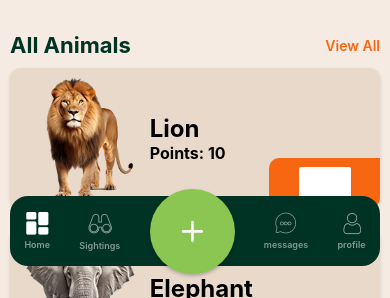
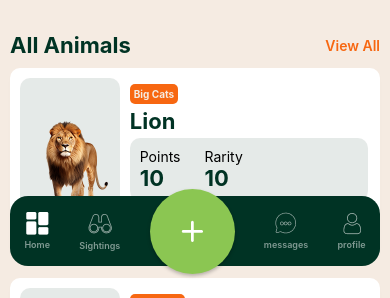
Before and after one commit to ChrisJoshRoberts/bushbingo-2.0, a React Native app: screen / in a window 390 px wide. Shown: the part 546-844 px from the top of the page. Built offline with nearby package versions, Linux system fonts and the light colour scheme.

Commit message:
designing the animal card

```diff
--- a/components/CardButton.tsx
+++ b/components/CardButton.tsx
@@ -21,12 +21,12 @@ const styles = StyleSheet.create({
     position: 'absolute',
     bottom: 0,
     right: 0,
-    width: '30%',
-    height: 50,
+    width: '25%',
+    height: 40,
     justifyContent: 'center',
     alignItems: 'center',
     borderTopLeftRadius: 10,
     borderBottomRightRadius: 10,
-    backgroundColor: '#F76711',
+    backgroundColor: '#003324',
   }
 })
--- a/components/cards/AnimalCard.tsx
+++ b/components/cards/AnimalCard.tsx
@@ -4,16 +4,27 @@ import { AnimalCardProps } from "../../types/types"
 
 const cardWidth = Dimensions.get('window').width * 0.95
 
-const AnimalCard = ({title, points, image}: AnimalCardProps) => {
+const AnimalCard = ({title, points, image, category}: AnimalCardProps) => {
   return (
     <View style={styles.animalCardContainer}>
       <Image
         source={image}
         style={styles.animalImage}
+        resizeMode="contain"
       />
-      <View>
+      <View style={styles.cardContentContainer}>
+        <Text style={styles.animalCategory}>{category}</Text>
         <Text style={styles.animalTitle}>{title}</Text>
-        <Text style={styles.animalPoints} >Points: {points}</Text>
+        <View style={styles.pointsContainer}>
+          <View style={styles.innerCardDetialContainer}>
+            <Text>Points</Text>
+            <Text style={styles.animalPoints}>{points}</Text>
+          </View>
+          <View>
+            <Text>Rarity</Text>
+            <Text style={styles.animalPoints}>{points}</Text>
+          </View>
+        </View>
       </View>
       <CardButton title="View" />
     </View>
@@ -25,33 +36,62 @@ export default AnimalCard
 const styles = StyleSheet.create({
   animalCardContainer: {
     flexDirection: 'row',
-    alignItems: 'center',
     marginVertical: 10,
     width: cardWidth,
-    backgroundColor: '#E8D9CB',
+    backgroundColor: '#fff',
     borderRadius: 10,
     flexShrink: 0,
     minHeight: 100,
-    height: 140,
+    height: 190,
     shadowColor: "#000",
     shadowOffset: {
       width: 0,
       height: 2
     },
-    shadowOpacity: 0.15,
+    shadowOpacity: 0.02,
     shadowRadius: 3.84,
   },
   animalImage: {
-    width: 140,
-    height: 140,
-    borderRadius: 100,
+    width: 100,
+    height: '90%',
+    borderRadius: 10,
+    backgroundColor: '#0033241A',
+    margin: 10
+  },
+  cardContentContainer : {
+    flex: 1,
+    height: '100%',
+    paddingVertical: 16,
+    alignItems: 'flex-start',
+    gap: 4
   },
   animalTitle: {
-    fontSize: 24,
-    fontWeight: '700'
+    fontSize: 22,
+    fontWeight: '700',
+    color: '#003324'
+  },
+  animalCategory: {
+    fontSize: 10,
+    fontWeight: '700',
+    backgroundColor: '#F76711',
+    textAlign: 'center',
+    borderRadius: 5,
+    padding: 4,
+    color: '#F5EBE2'
   },
   animalPoints: {
-    fontSize: 16,
-    fontWeight: '700'
+    fontSize: 22,
+    fontWeight: '700',
+    color: '#003324'
+  },
+  pointsContainer: {
+    backgroundColor: '#0033241A',
+    padding: 10,
+    borderRadius: 10,
+    flexDirection: 'row',
+    width: '95%',
+  },
+  innerCardDetialContainer: {
+    marginRight: 24,
   }
 })
--- a/components/carousels/AnimalCarousel.tsx
+++ b/components/carousels/AnimalCarousel.tsx
@@ -1,13 +1,12 @@
 import { Dimensions, FlatList, StyleSheet, Text, View } from "react-native"
 import AnimalCard from "../cards/AnimalCard"
-import TextButton from "../buttons/TextButton"
 import SectionTitle from "../SectionTitle"
 
 const AnimalData = [
-  {id: '1', title: 'Lion', points: 10, image: require('../../assets/images/animals/male-lion.png')},
-  {id: '2', title: 'Elephant', points: 8, image: require('../../assets/images/animals/male-elephant.png')},
-  {id: '3', title: 'Girrafe', points: 12, image: require('../../assets/images/animals/giraffe.png')},
-  {id: '4', title: 'Rhino', points: 15, image: require('../../assets/images/animals/rhino.png')},
+  {id: '1', title: 'Lion', points: 10, image: require('../../assets/images/animals/male-lion.png'), category: 'Big Cats'},
+  {id: '2', title: 'Elephant', points: 8, image: require('../../assets/images/animals/male-elephant.png'), category: 'Mammals'},
+  {id: '3', title: 'Girrafe', points: 12, image: require('../../assets/images/animals/giraffe.png'), category: 'Mammals' },
+  {id: '4', title: 'Rhino', points: 15, image: require('../../assets/images/animals/rhino.png'), category: 'Big Five' },
 ]
 
 const { width } = Dimensions.get('window')
@@ -20,7 +19,7 @@ const AnimalCarousel = () => {
         data={AnimalData}
         keyExtractor={(item) => item.id}
         renderItem={({item}) =>
-          <AnimalCard title={item.title} points={item.points} image={item.image} />
+          <AnimalCard title={item.title} points={item.points} image={item.image} category={item.category} />
         }
         scrollEnabled={false}
         contentContainerStyle={{alignItems: 'center'}}
--- a/types/types.ts
+++ b/types/types.ts
@@ -25,6 +25,7 @@ export interface AnimalCardProps {
   title: string;
   image: ImageSourcePropType;
   points: number;
+  category: string;
 }
 
 export interface SectionTitleProps {
```
